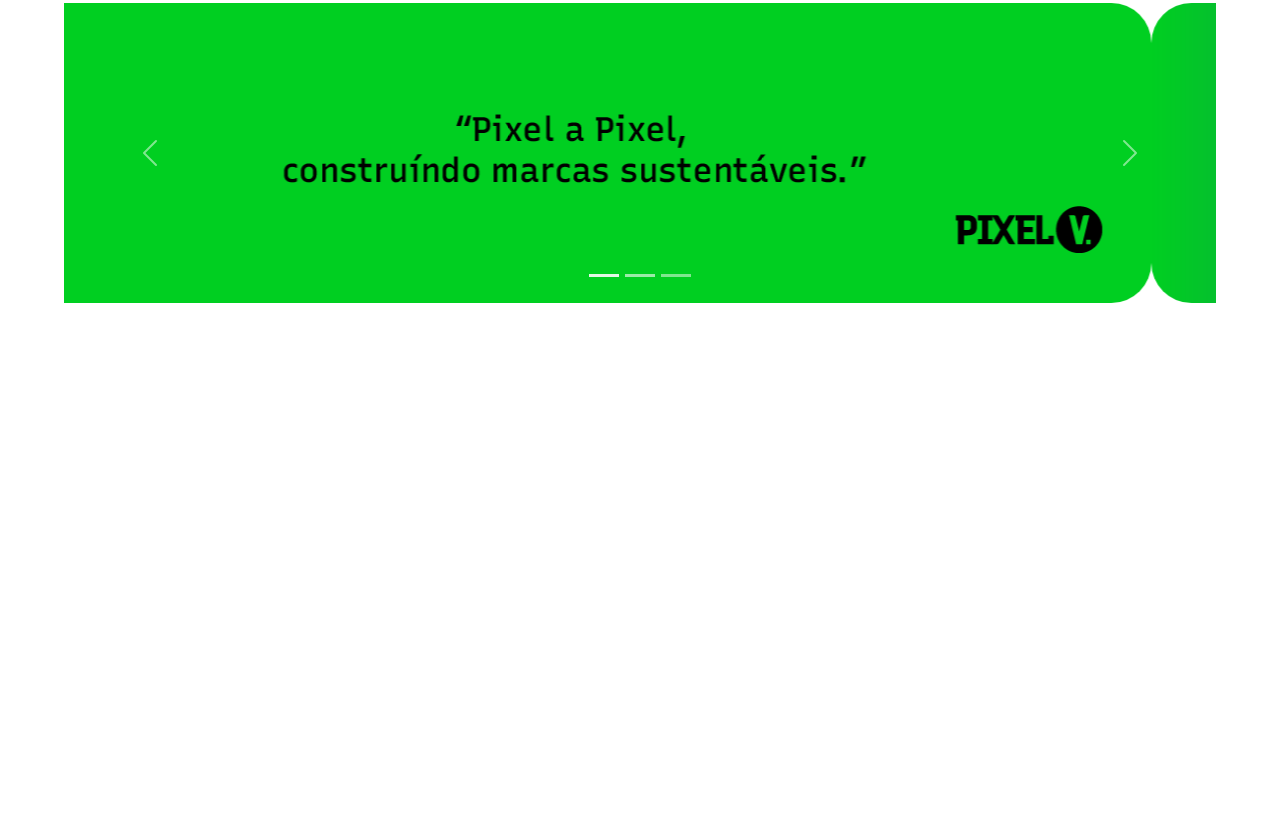
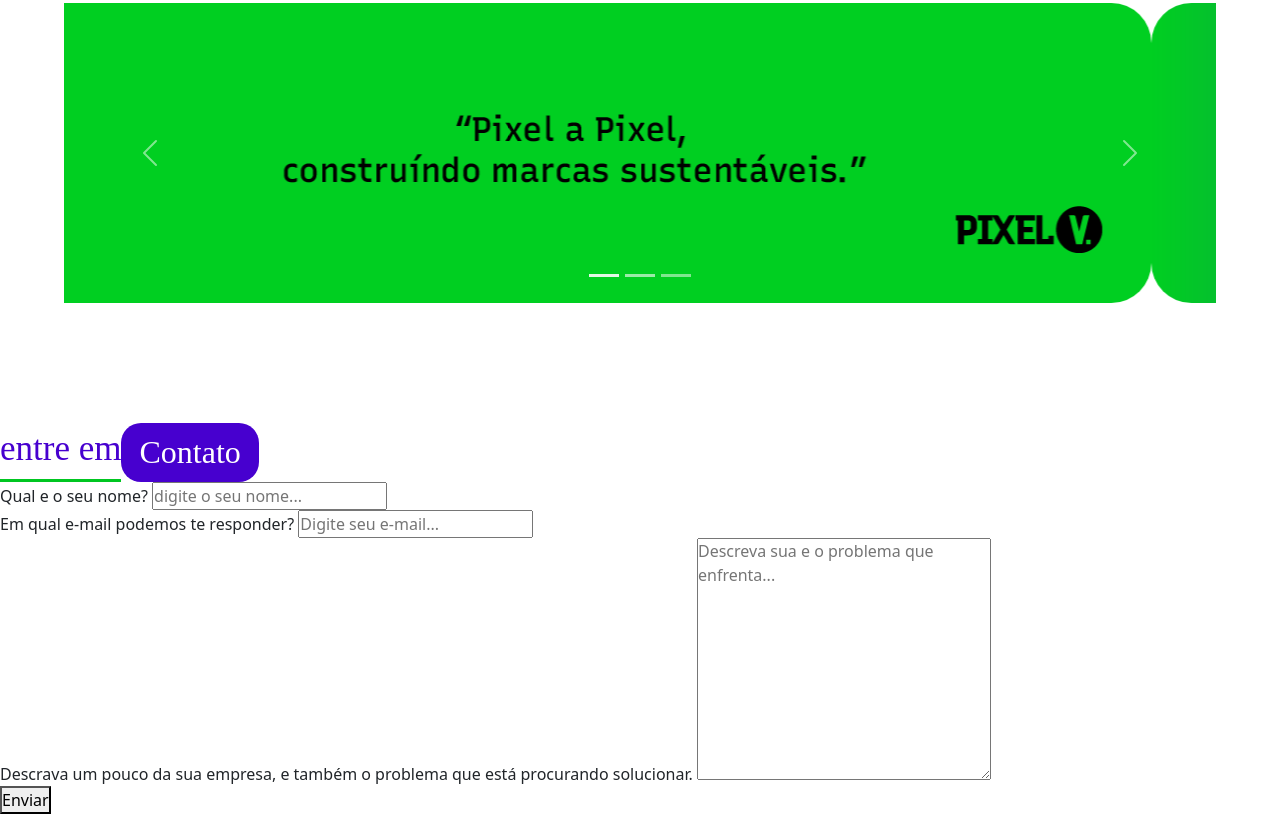
Before and after one commit to nicollyv0608/PixelV, a plain HTML site: page index.html in a window 1280 px wide. Shown: the part 2852-3666 px from the top of the page. Before the commit the page ends 3275 px from the top, so only its background shows below. Drawn offline with nearby package versions, Linux system fonts and the light colour scheme; a web font is replaced by a local one.

Commit message:
inciando formulario

```diff
--- a/index.html
+++ b/index.html
@@ -172,6 +172,30 @@
             </div>
 
         </section>
+        <section id="contato">
+            <div class="titulo">
+                <span>entre em</span>
+                <h2>Contato</h2>
+            </div>
+
+            <form action="">
+                <div class="campo">
+                    <label for="Campo nome">Qual e o seu nome?</label>
+                    <input type="text" id="Campo nome" placeholder="digite o seu nome...">
+                </div>
+                <div class="Campo">
+                    <label for="Campo-email">Em qual e-mail podemos te responder?</label>
+                    <input type="e-mail" id="Campo e-mail" placeholder="Digite seu e-mail...">
+                </div>
+                <div class="Campo-descricacao">
+                    <label for="Campo-texto">Descrava um pouco da sua empresa, e também o problema que está procurando
+                        solucionar.</label>
+                    <textarea id="Campo-texto" placeholder="Descreva sua e o problema que enfrenta..." cols="30"
+                        rows="10"></textarea>
+                </div>
+                <button type=" submit">Enviar</button>
+            </form>
+        </section>
 
     </main>
     <script src="https://cdn.jsdelivr.net/npm/bootstrap@5.3.6/dist/js/bootstrap.bundle.min.js"
```
